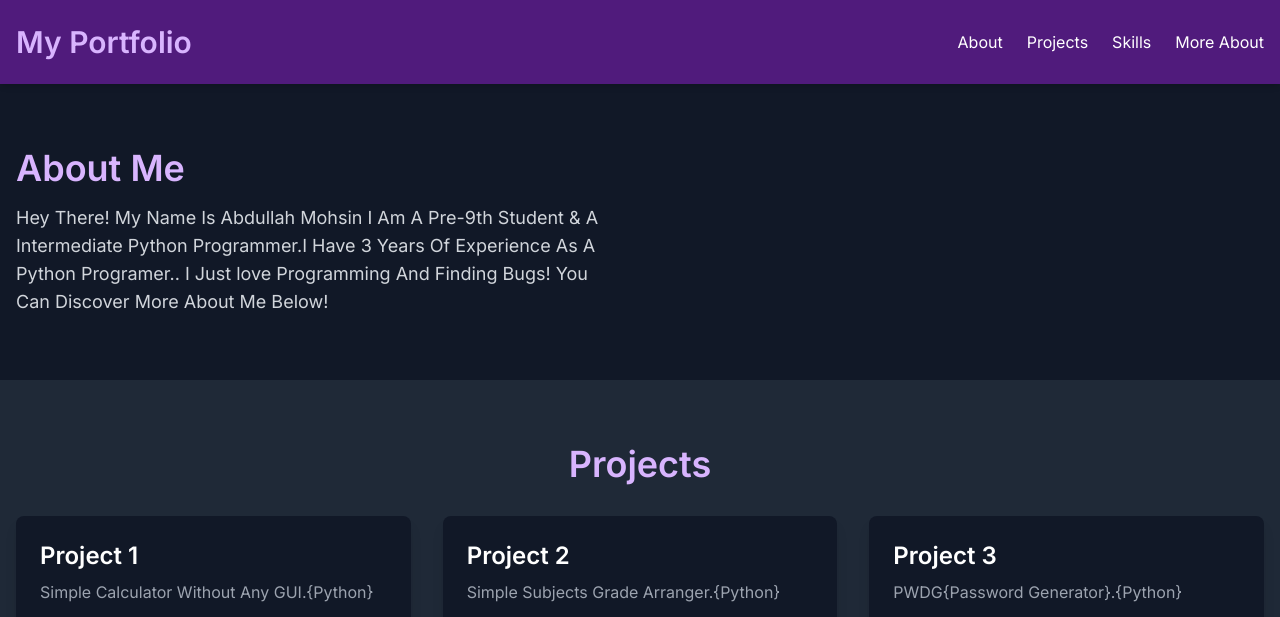
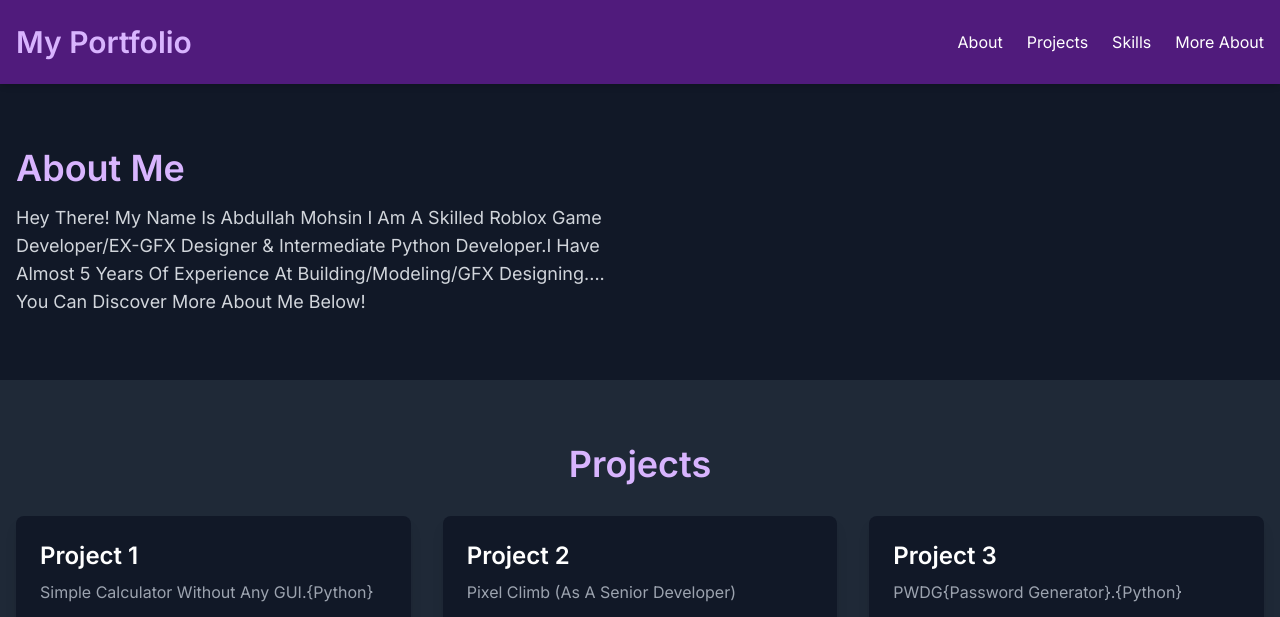
Before and after one commit to Abdidev1/Abdullah-Portfolio, a plain HTML site: page index.html in a window 1280 px wide. Shown: the top 617 px of the page. Drawn offline with nearby package versions, Linux system fonts and the light colour scheme.

Commit message:
Update index.html

```diff
--- a/index.html
+++ b/index.html
@@ -60,8 +60,8 @@
             <div>
                 <h2 class="text-4xl font-semibold text-purple-300 mb-4">About Me</h2>
                 <p class="text-gray-300 text-lg">
-                    Hey There! My Name Is Abdullah Mohsin I Am A Pre-9th Student & A Intermediate Python Programmer.I Have 3 Years Of Experience As A Python Programer..
-                    I Just love Programming And Finding Bugs! You Can Discover More About Me Below!<A></A>
+                    Hey There! My Name Is Abdullah Mohsin I Am A Skilled Roblox Game Developer/EX-GFX Designer & Intermediate Python Developer.I Have Almost 5 Years Of Experience At Building/Modeling/GFX Designing....
+                    You Can Discover More About Me Below!<A></A>
                 </p>
             </div>
         </div>
@@ -86,9 +86,9 @@
                 <div class="bg-gray-900 rounded-lg shadow-lg p-6">
                     <h3 class="text-2xl font-semibold text-white mb-2">Project 2</h3>
                     <p class="text-gray-400 mb-4">
-                      Simple Subjects Grade Arranger.{Python}
+                      Pixel Climb (As A Senior Developer)
                     </p>
-                    <a href="https://www.instagram.com/reel/DDR0rvRIelvhEui4mp_ZE2AIZMLSi1aWshXT-A0/?utm_source=ig_web_copy_link&igsh=MzRlODBiNWFlZA==" target="_blank" class="text-purple-300 hover:text-purple-200 transition duration-300 inline-flex items-center">
+                    <a href="https://www.roblox.com/games/119809860666287/Pixel-Climb-230-Stages" target="_blank" class="text-purple-300 hover:text-purple-200 transition duration-300 inline-flex items-center">
                          Learn More
                          <svg xmlns="http://www.w3.org/2000/svg" viewBox="0 0 20 20" fill="currentColor" class="w-4 h-4 ml-1">
                             <path fill-rule="evenodd" d="M3 10a.75.75 0 01.75-.75h10.638L10.23 5.29a.75.75 0 111.04 1.08l4.5 4.25a.75.75 0 010 1.08l-4.5 4.25a.75.75 0 11-1.08-1.04l3.158-2.985H3.75a.75.75 0 01-.75-.75z" clip-rule="evenodd" />
@@ -104,6 +104,7 @@
                          Learn More
                          <svg xmlns="http://www.w3.org/2000/svg" viewBox="0 0 20 20" fill="currentColor" class="w-4 h-4 ml-1">
                             <path fill-rule="evenodd" d="M3 10a.75.75 0 01.75-.75h10.638L10.23 5.29a.75.75 0 111.04 1.08l4.5 4.25a.75.75 0 010 1.08l-4.5 4.25a.75.75 0 11-1.08-1.04l3.158-2.985H3.75a.75.75 0 01-.75-.75z" clip-rule="evenodd" />
+
                         </svg>
                     </a>
                 </div>
```
